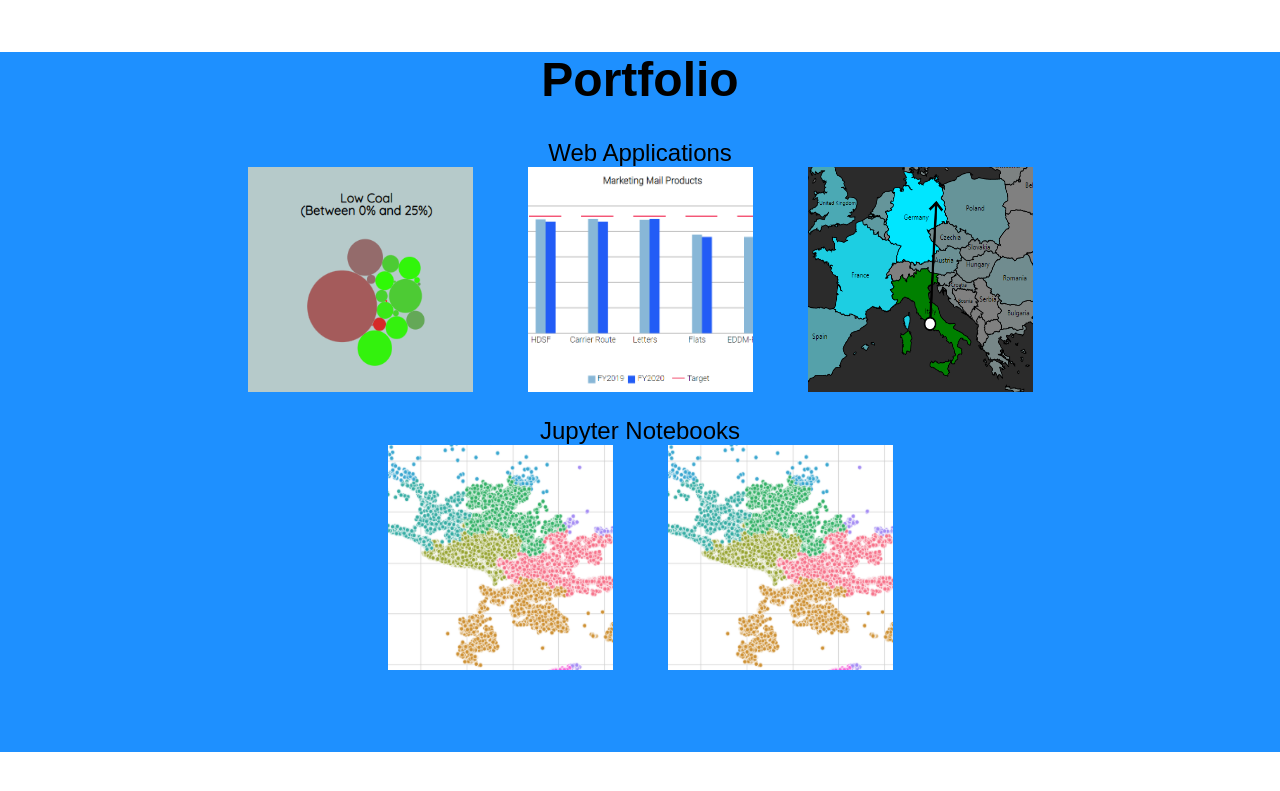
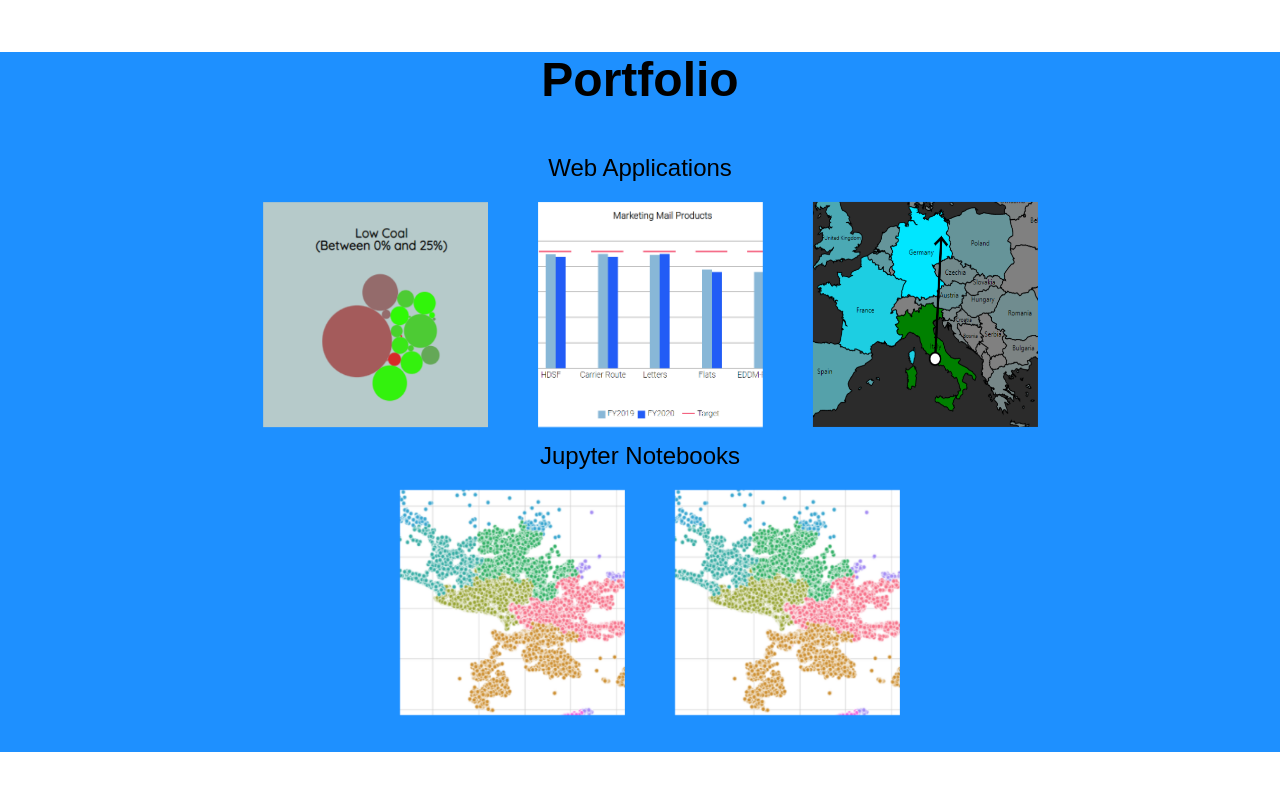
Before and after one commit to MattTheEconomist/portfolio, a React (Create React App) app in the folder portfolio/: page / in a window 1280 px wide. Shown: the part 880-1671 px from the top of the page. Built offline with nearby package versions, Linux system fonts and the light colour scheme.

Commit message:
portfolio section finished

```diff
--- a/portfolio/src/App.css
+++ b/portfolio/src/App.css
@@ -161,7 +161,12 @@ body {
 
 .rowName {
   font-size: 1.5em;
+  margin-top: 15px;
 }
+
+/* .rowName:last-child {
+  margin-top: 15px;
+} */
 
 #projectsRowPython {
   /* background-color: green; */
@@ -172,19 +177,67 @@ body {
 }
 
 .imgContainerProject {
-  min-width: 250px;
-  max-width: 250px;
-  min-height: 250px;
-  max-height: 250px;
-  display: table-cell;
+  min-width: var(--projectImgWidth);
+  max-width: var(--projectImgWidth);
+  min-height: var(--projectImgHeight);
+  max-height: var(--projectImgHeight);
+  position: relative;
+  display: inline-block;
+  margin: 10px;
+  transition: all 500ms;
+}
+
+.imgContainerProject:hover {
+  transform: scale(1.1);
+
+  transition: all 500ms;
 }
 
 .projectImg {
-  /* width: 100%; */
   width: var(--projectImgWidth);
   height: var(--projectImgHeight);
-  /* height: 100%; */
+  position: relative;
+  display: inline-block;
+  margin: 10px;
+  vertical-align: top;
 }
+
+.hiddenProjectBox {
+  display: none;
+  padding: 5px;
+  min-width: var(--projectImgWidth);
+  max-width: var(--projectImgWidth);
+  min-height: var(--projectImgHeight);
+  max-height: var(--projectImgHeight);
+}
+
+.imgContainerProject:hover .hiddenProjectBox {
+  width: 100%;
+  height: 100%;
+  position: absolute;
+  top: 10px;
+  left: 10px;
+  display: inline-block;
+  -webkit-box-sizing: border-box;
+  -moz-box-sizing: border-box;
+  box-sizing: border-box;
+  text-align: center;
+  color: white;
+  font-size: 13px;
+  background-color: rgba(0, 0, 0, 0.8);
+  border: 3px solid white;
+
+  /* border: 10px solid green; */
+  /* transition: border 1s; */
+  /* transition: color 1s; */
+  /* transition: all 500ms; */
+}
+
+img {
+  vertical-align: top;
+}
+
+/* SKILLS SECTION  */
 
 #skillsSection {
 }
--- a/portfolio/src/ContentPages/Portfolio.jsx
+++ b/portfolio/src/ContentPages/Portfolio.jsx
@@ -11,15 +11,29 @@ export const Portfolio = () => {
       <div id="portfolioRowsContainer">
         <div className="rowName">Web Applications </div>
         <div id="projectsRowJs">
-          <ProjectCell imgFile={elec} />
-          <ProjectCell imgFile={service} />
-          <ProjectCell imgFile={euro} />
+          <ProjectCell
+            imgFile={elec}
+            text={projecTextObj.filter((row) => row.projId === "Infographic")}
+          />
+          <ProjectCell
+            imgFile={service}
+            text={projecTextObj.filter((row) => row.projId === "Dashboard")}
+          />
+          <ProjectCell
+            imgFile={euro}
+            text={projecTextObj.filter((row) => row.projId === "Map")}
+          />
         </div>
         <div className="rowName">Jupyter Notebooks </div>
         <div id="projectsRowPython">
-          <ProjectCell imgFile={housing} />
-          <ProjectCell imgFile={housing} />
-          {/* <ProjectCell imgFile={hostile} /> */}
+          <ProjectCell
+            imgFile={housing}
+            text={projecTextObj.filter((row) => row.projId === "Housing")}
+          />
+          <ProjectCell
+            imgFile={housing}
+            text={projecTextObj.filter((row) => row.projId === "Web Scraping")}
+          />
         </div>
       </div>
     </div>
@@ -29,11 +43,69 @@ export const Portfolio = () => {
 export default Portfolio;
 
 const ProjectCell = (props) => {
-  const { imgFile } = props;
+  const { imgFile, text } = props;
+
+  const linkAddress = text ? text[0].info.linkAddress : "";
 
   return (
-    <div className="imgContainerProject ">
-      <img src={imgFile} className="projectImg"></img>
-    </div>
+    <a href={linkAddress}>
+      <div className="imgContainerProject">
+        <img src={imgFile} className="projectImg"></img>
+        <div className="hiddenProjectBox">
+          <p> {text && text[0].info.projectTitle} </p>
+          <br />
+          <p> {text && text[0].info.projText}</p>
+        </div>
+      </div>
+    </a>
   );
 };
+
+const projecTextObj = [
+  {
+    projId: "Dashboard",
+    info: {
+      linkAddress: "https://matttheeconomist.github.io/dash-deploy/",
+      projectTitle: "Dashboard",
+      projText:
+        "Dashboard showing USPS service performance. Currently used by the Postal Regulatory Commission!",
+    },
+  },
+  {
+    projId: "Infographic",
+    info: {
+      linkAddress:
+        "https://matttheeconomist.github.io/electricity-force-deploy/",
+      projectTitle: "Infographic",
+      projText: "Interactive viz showing US energy production ",
+    },
+  },
+  {
+    projId: "Map",
+    info: {
+      linkAddress: "https://matttheeconomist.github.io/dash-deploy/",
+      projectTitle: "Map",
+      projText:
+        "Interactive map showing international trade in the European Union ",
+    },
+  },
+  {
+    projId: "Housing",
+    info: {
+      linkAddress:
+        "https://nbviewer.org/github/MattTheEconomist/Machine_Learning_Housing_Prices/blob/main/Analysis.ipynb",
+      projectTitle: "Machine Learning",
+      projText:
+        "Analysis using machine learning to predict housing prices in Melbourne",
+    },
+  },
+  {
+    projId: "Web Scraping",
+    info: {
+      linkAddress:
+        "https://nbviewer.org/github/MattTheEconomist/Machine_Learning_Housing_Prices/blob/main/Analysis.ipynb",
+      projectTitle: "Web Scraping",
+      projText: "Web Scraping X to find Y",
+    },
+  },
+];
```
